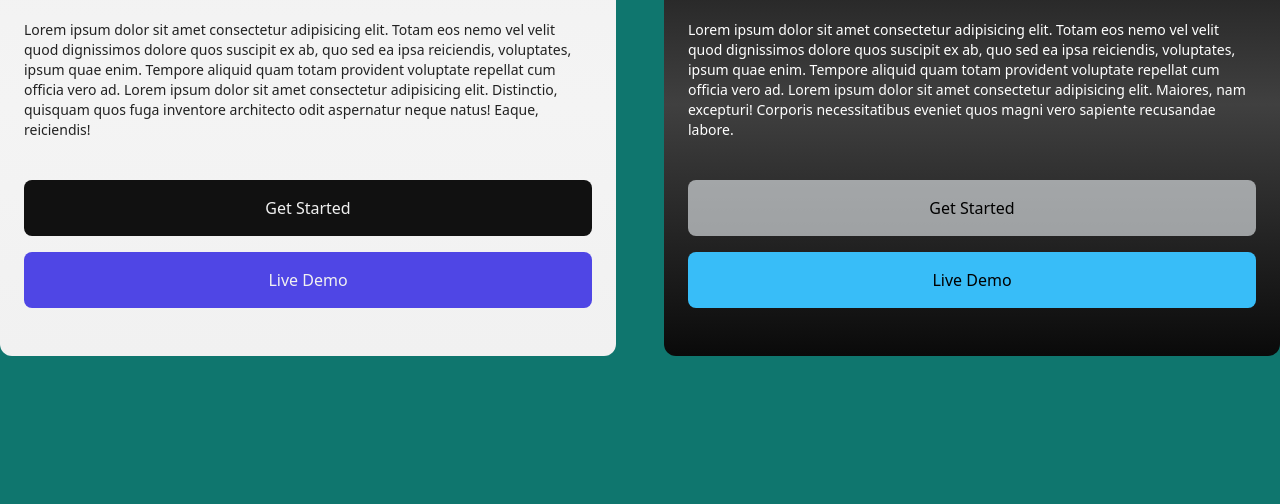
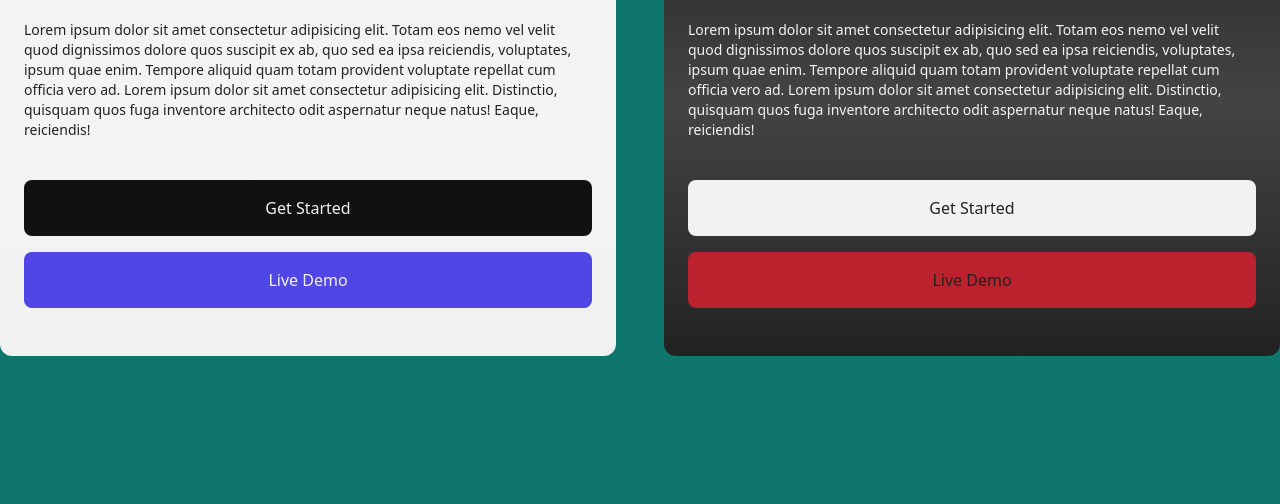
Before and after one commit to sheraz4196/tailwind-theming, a website: page public/index.html in a window 1280 px wide. Shown: the part 296-800 px from the top of the page. Drawn offline with Linux system fonts and the light colour scheme.

Commit message:
theme second complete

```diff
--- a/public/index.html
+++ b/public/index.html
@@ -37,39 +37,39 @@
           >
           <a
             href="#"
-            class="text-skin-fill hover:bg-skin-button-muted bg-skin-button-muted-hover font-medium px-6 py-4 rounded-lg"
+            class="text-skin-fill bg-skin-button-muted hover:bg-skin-button-muted-hover font-medium px-6 py-4 rounded-lg"
             >Live Demo</a
           >
         </div>
       </div>
       <!-- second card -->
       <div
-        class="px-3 py-6 sm:px-6 sm:py-12 2xl:px-8 2xl:py-16 bg-gradient-to-t from-neutral-950 via-neutral-700 to-neutral-950 rounded-xl text-center"
+        class="theme-black relative px-3 py-6 sm:px-6 sm:py-12 2xl:px-8 2xl:py-16 bg-skin-fill bg-gradient-to-t from-skin-hue via-skin-saturation rounded-xl text-center"
       >
-        <h1 class="text-white font-semibold text-2xl sm:text-4xl mb-10">
+        <h1 class="text-skin-base font-semibold text-2xl sm:text-4xl mb-10">
           Focus on your content. We handle the distribution.
         </h1>
         <p
-          class="text-white text-sm 2xl:text-base font-medium text-start mb-10"
+          class="text-skin-muted text-start text-sm 2xl:text-base font-medium mb-10"
         >
           Lorem ipsum dolor sit amet consectetur adipisicing elit. Totam eos
           nemo vel velit quod dignissimos dolore quos suscipit ex ab, quo sed ea
           ipsa reiciendis, voluptates, ipsum quae enim. Tempore aliquid quam
           totam provident voluptate repellat cum officia vero ad. Lorem ipsum
-          dolor sit amet consectetur adipisicing elit. Maiores, nam excepturi!
-          Corporis necessitatibus eveniet quos magni vero sapiente recusandae
-          labore.
+          dolor sit amet consectetur adipisicing elit. Distinctio, quisquam quos
+          fuga inventore architecto odit aspernatur neque natus! Eaque,
+          reiciendis!
         </p>
         <!-- for buttons -->
         <div class="flex flex-col gap-4">
           <a
             href="#"
-            class="text-black font-medium px-6 py-4 rounded-lg bg-slate-100/60"
+            class="text-skin-fill bg-skin-button-accent hover:bg-skin-button-accent-hover font-medium px-6 py-4 rounded-lg"
             >Get Started</a
           >
           <a
             href="#"
-            class="text-black font-medium px-6 py-4 rounded-lg bg-sky-400"
+            class="text-skin-fill bg-skin-button-muted hover:bg-skin-button-muted-hover font-medium px-6 py-4 rounded-lg"
             >Live Demo</a
           >
         </div>
--- a/src/input.css
+++ b/src/input.css
@@ -6,7 +6,6 @@
   :root {
     --color-text-base: #111;
     --color-text-muted: #222;
-    --color-text-inverted: #4f46e5;
     --color-fill: #f1f1f1;
     --color-fill-two: #f4f4f4;
     --color-button-accent: #111;
@@ -15,4 +14,16 @@
     --color-button-muted: #28229ff4;
 
   }
+
+  .theme-black {
+    --color-text-base: #f2f2f2;
+    --color-text-muted: #f4f4f4;
+    --color-fill: #222222;
+    --color-fill-two: #444444;
+    --color-button-accent: #f2f2f2;
+    --color-button-accent-hover: #e1d9d9;
+    --color-button-muted-hover: #c3222ff4;
+    --color-button-muted: #9e1227;
+
+  }
 }
--- a/tailwind.config.js
+++ b/tailwind.config.js
@@ -8,7 +8,6 @@ module.exports = {
           fill: "var(--color-fill)",
           base: "var(--color-text-base)",
           muted: "var(--color-text-muted)",
-          inverted: "var(--color-text-inverted)",
         },
       },
       backgroundColor: {
@@ -16,8 +15,8 @@ module.exports = {
           fill: "var(--color-fill)",
           "button-accent": "var(--color-button-accent)",
           "button-accent-hover": "var(--color-button-accent-hover)",
-          "button-muted": "var(--color-button-muted)",
-          "button-muted-hover": "var(--color-button-muted-hover)",
+          "button-muted-hover": "var(--color-button-muted)",
+          "button-muted": "var(--color-button-muted-hover)",
         },
       },
       gradientColorStops: {
```
Also changed, not shown: public/style.css.
